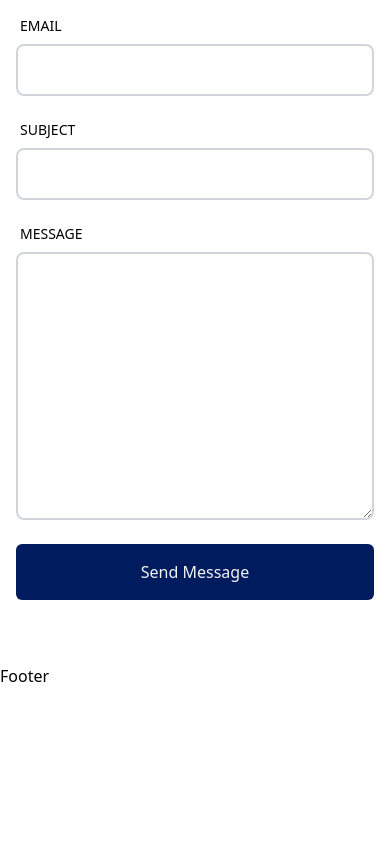
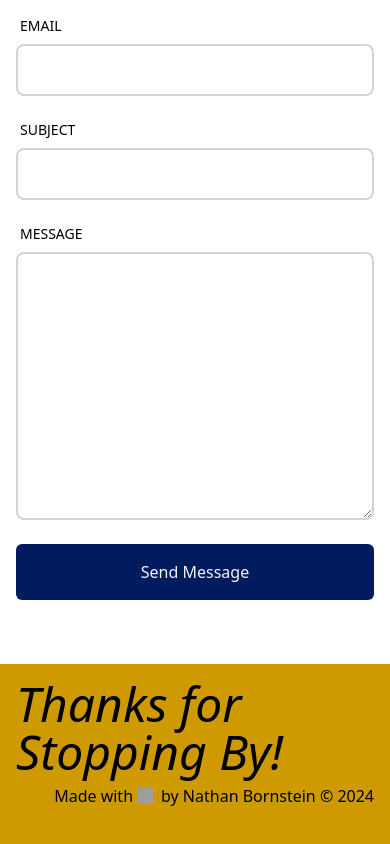
Before and after one commit to greenteaisgreat/portfolio, a React (Vite) app: page / in a window 390 px wide. Shown: the part 4542-5386 px from the top of the page. Before the commit the page ends 5230 px from the top, so only its background shows below. Built offline with nearby package versions, Linux system fonts and the light colour scheme; grey boxes are pictures that could not be loaded.

Commit message:
Add Footer Text and Styling

```diff
--- a/src/components/Footer.jsx
+++ b/src/components/Footer.jsx
@@ -1,7 +1,24 @@
 import React from 'react';
+import heart from '../assets/heart.svg';
 
 const Footer = () => {
-    return <div>Footer</div>;
+    return (
+        <footer
+            id="footer"
+            className=" m-auto grid h-48 grid-rows-2 bg-portafino-600 bg-opacity-70 p-4 py-24 md:pl-20"
+        >
+            <div className="-mt-20 text-5xl font-thin italic md:-ml-12">
+                Thanks for Stopping By!
+            </div>
+            <div className="flex h-12 items-end justify-end">
+                Made with
+                <span className="p-1 pr-2">
+                    <img src={heart} alt="heart" className="h-4 w-4" />
+                </span>
+                <div className="">by Nathan Bornstein © 2024</div>
+            </div>
+        </footer>
+    );
 };
 
 export default Footer;
```
